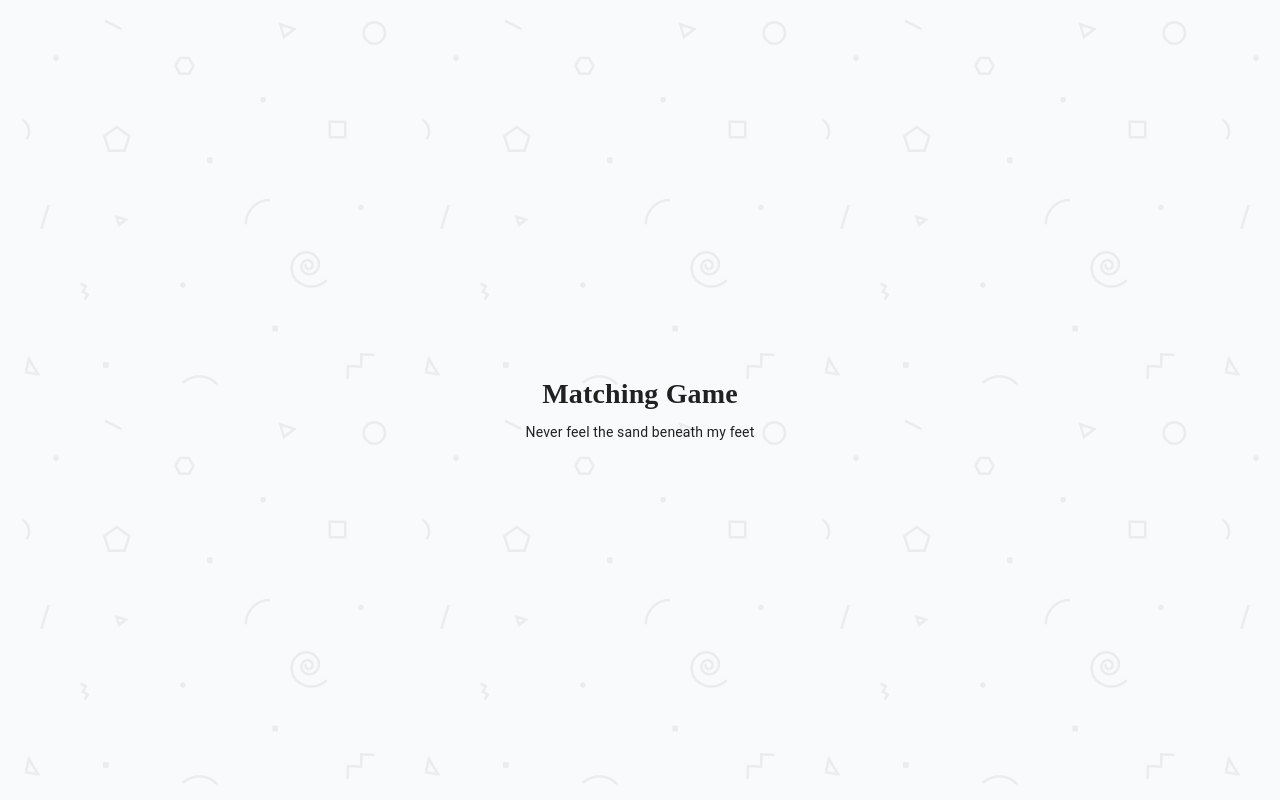
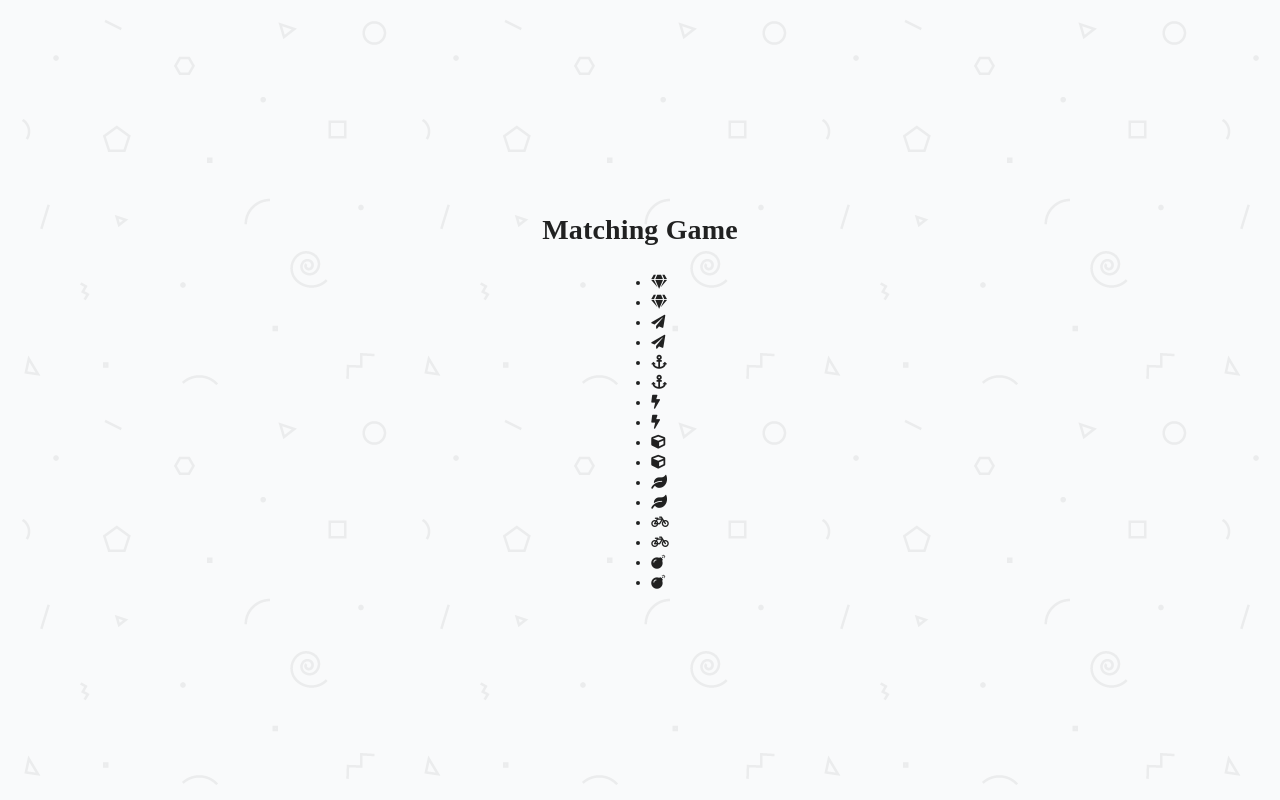
Before and after one commit to kivvvvv/matching-game, a React (Create React App) app: page / in a window 1280 px wide. Built offline with nearby package versions, Linux system fonts and the light colour scheme; a web font is replaced by a local one.

Commit message:
2# feat: added CardBoard and Card

```diff
--- a/package.json
+++ b/package.json
@@ -29,5 +29,8 @@
       "last 1 firefox version",
       "last 1 safari version"
     ]
+  },
+  "devDependencies": {
+    "@fortawesome/fontawesome-free": "^5.9.0"
   }
 }
--- a/src/App.js
+++ b/src/App.js
@@ -1,7 +1,10 @@
 import React from "react";
 import { makeStyles } from "@material-ui/core/styles";
 
+import CardBoard from "./CardBoard";
+
 import geometry2 from "./img/geometry2.png";
+import "@fortawesome/fontawesome-free/css/all.min.css";
 
 const useStyles = makeStyles({
   App: {
@@ -37,7 +40,9 @@ export default function App() {
         <header className={classes.header}>
           <h1>Matching Game</h1>
         </header>
-        Never feel the sand beneath my feet
+        <div>
+          <CardBoard />
+        </div>
       </main>
     </div>
   );
--- /dev/null
+++ b/src/Card.js
@@ -0,0 +1,9 @@
+import React from "react";
+
+export default function Card(props) {
+  return (
+    <li>
+      <i className={`fa fa-${props.cardFace}`} />
+    </li>
+  );
+}
--- /dev/null
+++ b/src/CardBoard.js
@@ -0,0 +1,32 @@
+import React from "react";
+
+import Card from "./Card";
+
+const cardFaces = [
+  "gem",
+  "gem",
+  "paper-plane",
+  "paper-plane",
+  "anchor",
+  "anchor",
+  "bolt",
+  "bolt",
+  "cube",
+  "cube",
+  "leaf",
+  "leaf",
+  "bicycle",
+  "bicycle",
+  "bomb",
+  "bomb"
+];
+
+export default function CardBoard() {
+  return (
+    <ul>
+      {cardFaces.map((face, index) => (
+        <Card key={index} cardFace={face} />
+      ))}
+    </ul>
+  );
+}
```
Also changed, not shown: 1 other file (tests, documents, lock files or other folders).
